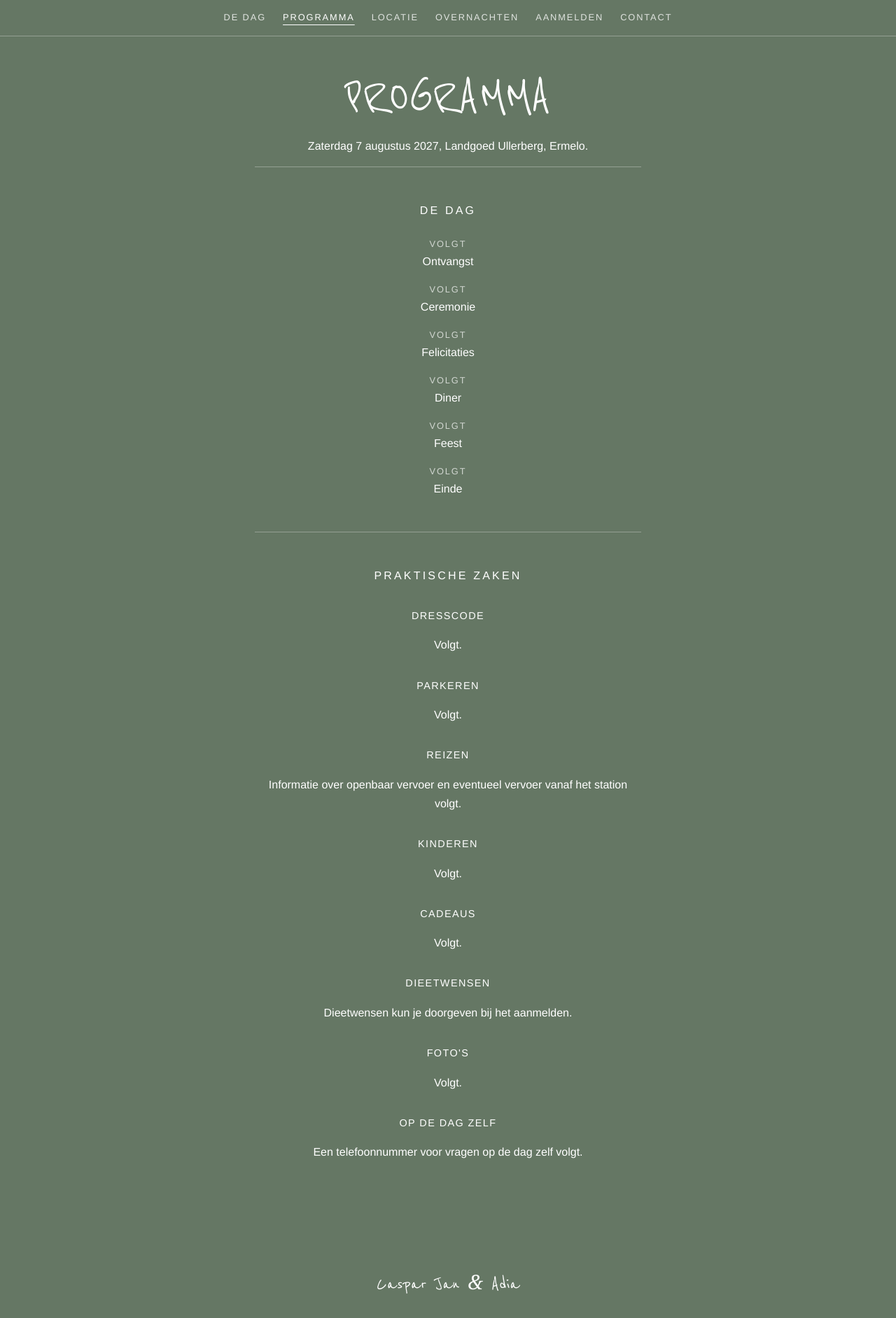
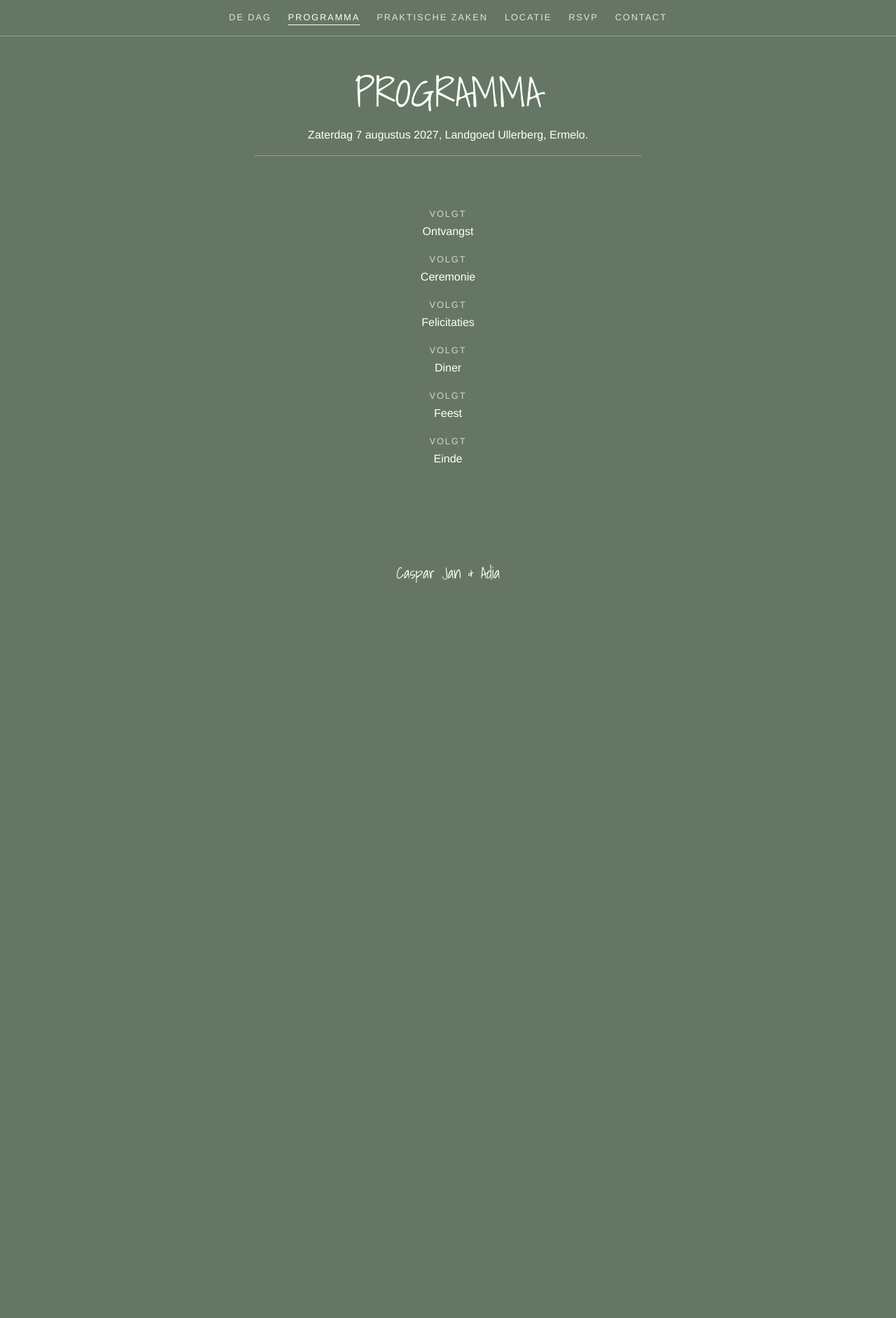
Before and after one commit to AdiaLumadjeng/cj-adia, a plain HTML site: page programma.html in a window 1280 px wide. Shown: the whole page at 70% size. After the commit the page ends 886 px from the top, so only its background shows below. Drawn offline with Linux system fonts and the light colour scheme.

Commit message:
Add files via upload

```diff
--- a/programma.html
+++ b/programma.html
@@ -7,7 +7,7 @@
   <meta name="description" content="Caspar Jan en Adia gaan trouwen op 7 augustus 2027 op Landgoed Ullerberg in Ermelo.">
   <link rel="preconnect" href="https://fonts.googleapis.com">
   <link rel="preconnect" href="https://fonts.gstatic.com" crossorigin>
-  <link href="https://fonts.googleapis.com/css2?family=Reenie+Beanie&display=swap" rel="stylesheet">
+  <link href="https://fonts.googleapis.com/css2?family=Shadows+Into+Light&display=swap" rel="stylesheet">
   <link rel="stylesheet" href="style.css">
 </head>
 <body>
@@ -15,9 +15,9 @@
   <nav class="nav">
       <a href="index.html#dag">De dag</a>
       <a href="programma.html" aria-current="page">Programma</a>
+      <a href="praktisch.html">Praktische zaken</a>
       <a href="index.html#locatie">Locatie</a>
-      <a href="overnachten.html">Overnachten</a>
-      <a href="index.html#aanmelden">Aanmelden</a>
+      <a href="index.html#rsvp">RSVP</a>
       <a href="index.html#contact">Contact</a>
   </nav>
 
@@ -28,7 +28,6 @@
 
     <!-- Tijdlijn. Vervang "Volgt" door de echte tijden en pas de onderdelen aan. -->
     <section>
-      <h2>De dag</h2>
       <ul class="timeline">
         <li><span>Volgt</span> Ontvangst</li>
         <li><span>Volgt</span> Ceremonie</li>
@@ -39,38 +38,10 @@
       </ul>
     </section>
 
-    <section>
-      <h2>Praktische zaken</h2>
-
-      <h3>Dresscode</h3>
-      <p>Volgt.</p>
-
-      <h3>Parkeren</h3>
-      <p>Volgt.</p>
-
-      <h3>Reizen</h3>
-      <p>Informatie over openbaar vervoer en eventueel vervoer vanaf het station volgt.</p>
-
-      <h3>Kinderen</h3>
-      <p>Volgt.</p>
-
-      <h3>Cadeaus</h3>
-      <p>Volgt.</p>
-
-      <h3>Dieetwensen</h3>
-      <p>Dieetwensen kun je doorgeven bij het aanmelden.</p>
-
-      <h3>Foto's</h3>
-      <p>Volgt.</p>
-
-      <h3>Op de dag zelf</h3>
-      <p>Een telefoonnummer voor vragen op de dag zelf volgt.</p>
-    </section>
-
   </main>
 
   <footer>
-    <p class="script">Caspar Jan <span class="amp">&amp;</span> Adia</p>
+    <p class="script">Caspar Jan &amp; Adia</p>
   </footer>
 
 </body>
--- a/style.css
+++ b/style.css
@@ -80,19 +80,12 @@ body {
 }
 
 .names {
-  font-family: "Reenie Beanie", cursive;
+  font-family: "Shadows Into Light", cursive;
   font-weight: 400;
   text-transform: uppercase;
-  font-size: clamp(2.8rem, 10vw, 5.5rem);
+  font-size: clamp(2.2rem, 8vw, 4.2rem);
   line-height: 1.1;
   margin: 0.2rem 0 2rem;
-}
-
-/* De & in een ander lettertype, want in het handschrift lijkt het een 3 */
-.amp {
-  font-family: Georgia, "Times New Roman", serif;
-  font-style: italic;
-  text-transform: none;
 }
 
 .place {
@@ -101,8 +94,8 @@ body {
 }
 
 .script {
-  font-family: "Reenie Beanie", cursive;
-  font-size: 1.8rem;
+  font-family: "Shadows Into Light", cursive;
+  font-size: 1.4rem;
   margin: 0.2rem 0 0;
 }
 
@@ -158,10 +151,10 @@ a { color: var(--wit); text-underline-offset: 4px; }
 .page { padding-top: 3rem; }
 
 .page-title {
-  font-family: "Reenie Beanie", cursive;
+  font-family: "Shadows Into Light", cursive;
   font-weight: 400;
   text-transform: uppercase;
-  font-size: clamp(2.8rem, 10vw, 4.5rem);
+  font-size: clamp(2.2rem, 8vw, 3.6rem);
   line-height: 1.1;
   margin: 0 0 1rem;
 }
```
Also changed, not shown: index.html (+10 -10 lines), praktisch.html (added, +61 -0 lines).
